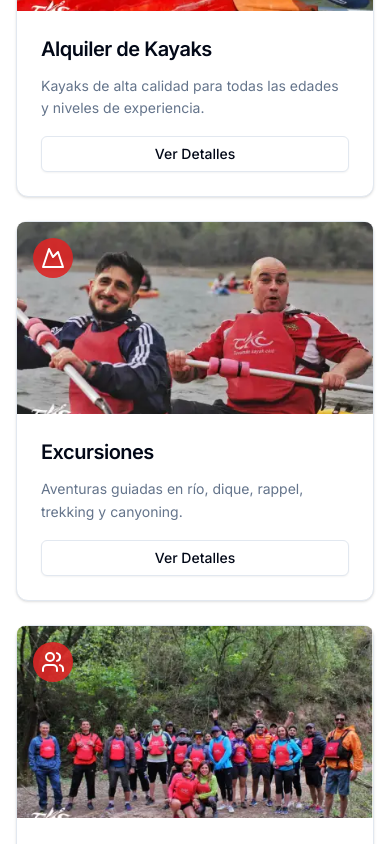
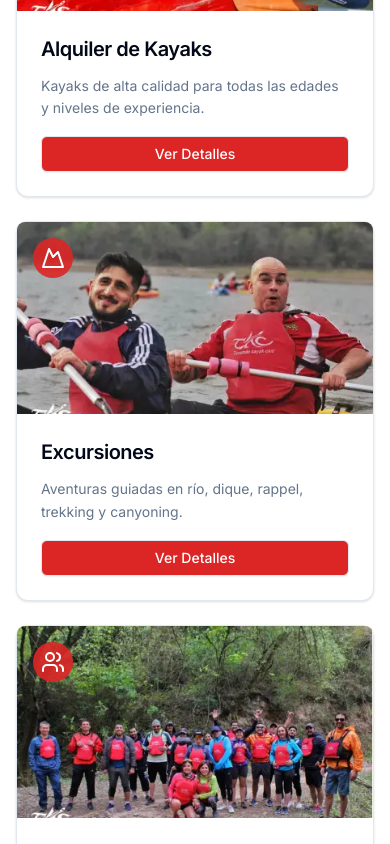
Before and after one commit to joaquin-fuentes/tkc2025, a Next.js app: page / in a window 390 px wide. Shown: the part 2580-3424 px from the top of the page. Built offline with nearby package versions, Linux system fonts and the light colour scheme.

Commit message:
actualice card de servicio para celulares y modifique link de sobre nosotros en footer

```diff
--- a/components/footer.tsx
+++ b/components/footer.tsx
@@ -72,7 +72,7 @@ export function Footer() {
               </li>
               <li>
                 <Link
-                  href="/about"
+                  href="/sobre-nosotros"
                   className="text-gray-400 hover:text-white transition-colors"
                 >
                   Sobre Nosotros
--- a/components/services-section.tsx
+++ b/components/services-section.tsx
@@ -120,7 +120,7 @@ export function ServicesSection() {
                 <Link href={service.href}>
                   <Button
                     variant="outline"
-                    className="w-full group-hover:bg-primary group-hover:text-white transition-colors"
+                    className="w-full bg-primary text-white md:bg-transparent md:text-foreground md:group-hover:bg-primary md:group-hover:text-whitetransition-colors"
                   >
                     Ver Detalles
                   </Button>
```
